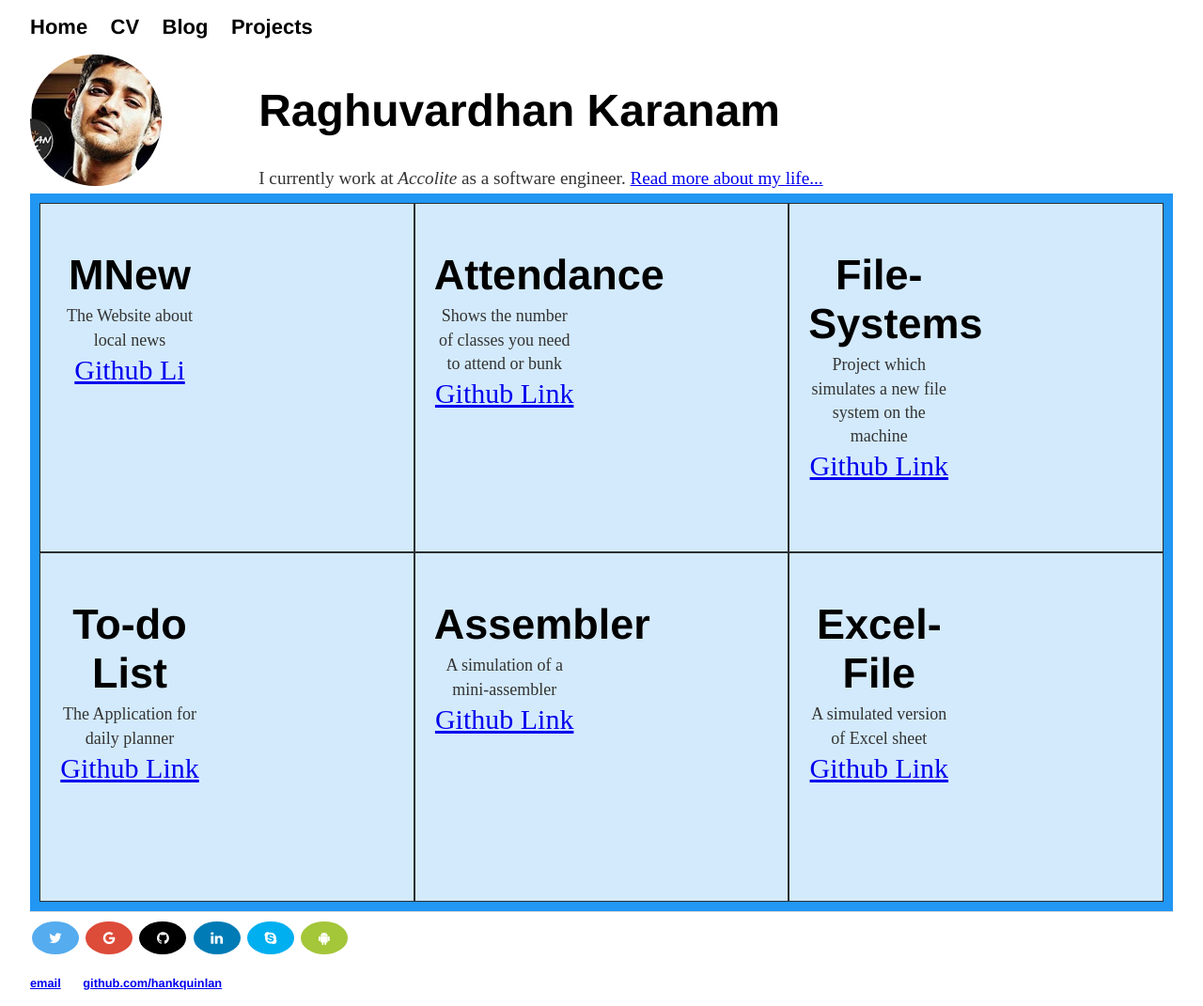
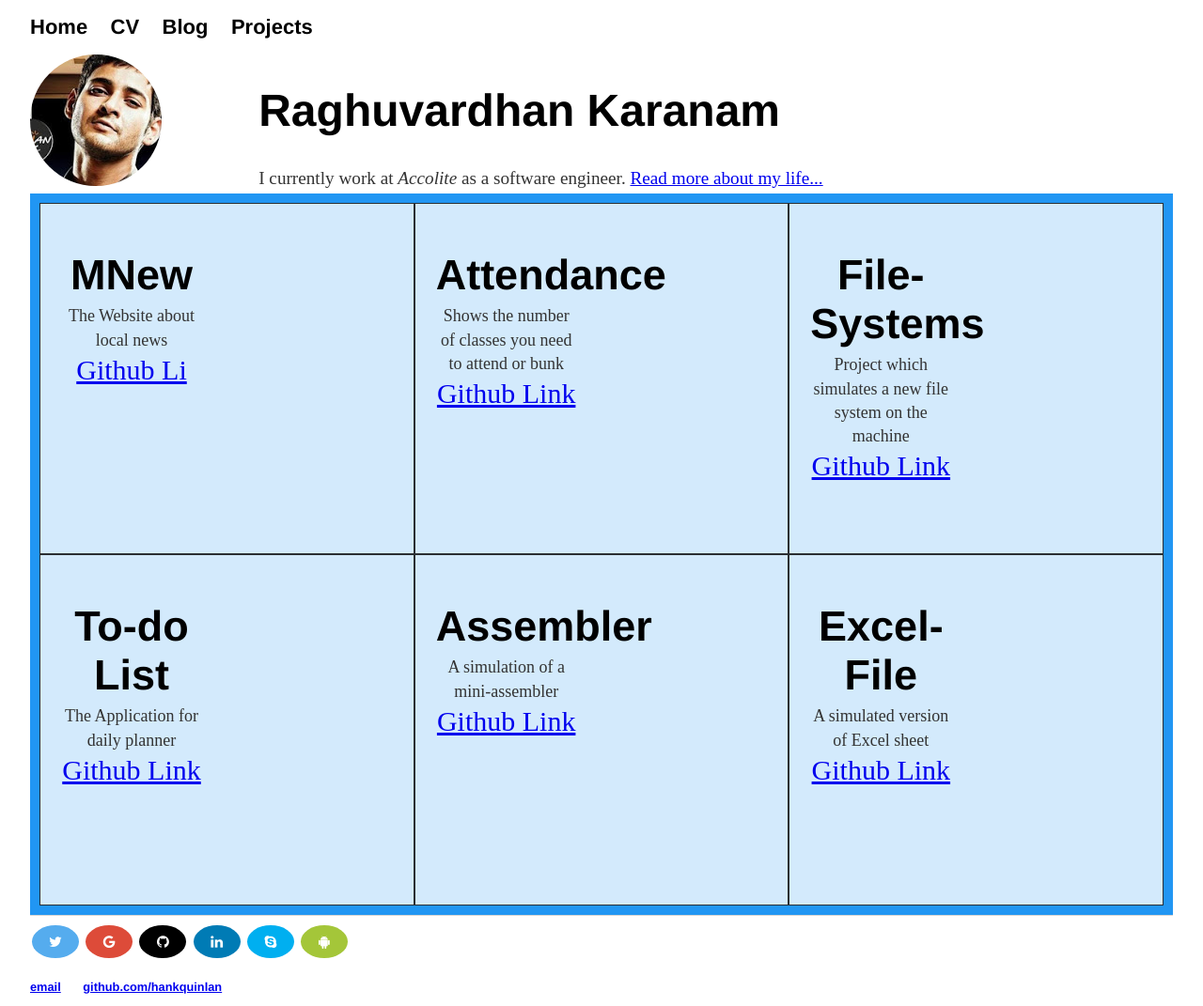
Before and after one commit to raghuvardhan/raghuvardhan.github.io, a Jekyll site: the page built from index.html, in a window 1280 px wide. Shown: the whole page at 94% size. Built offline with Jekyll 4.4.1, drawn with Linux system fonts in a browser that asks for light colours.

Commit message:
Update css/main.css

```diff
--- a/css/main.css
+++ b/css/main.css
@@ -108,6 +108,7 @@ img {
 .card {
     height:10em;
     width: 5em;
+    margin: 2px;
 /*    float: left;
 */}
 
```
